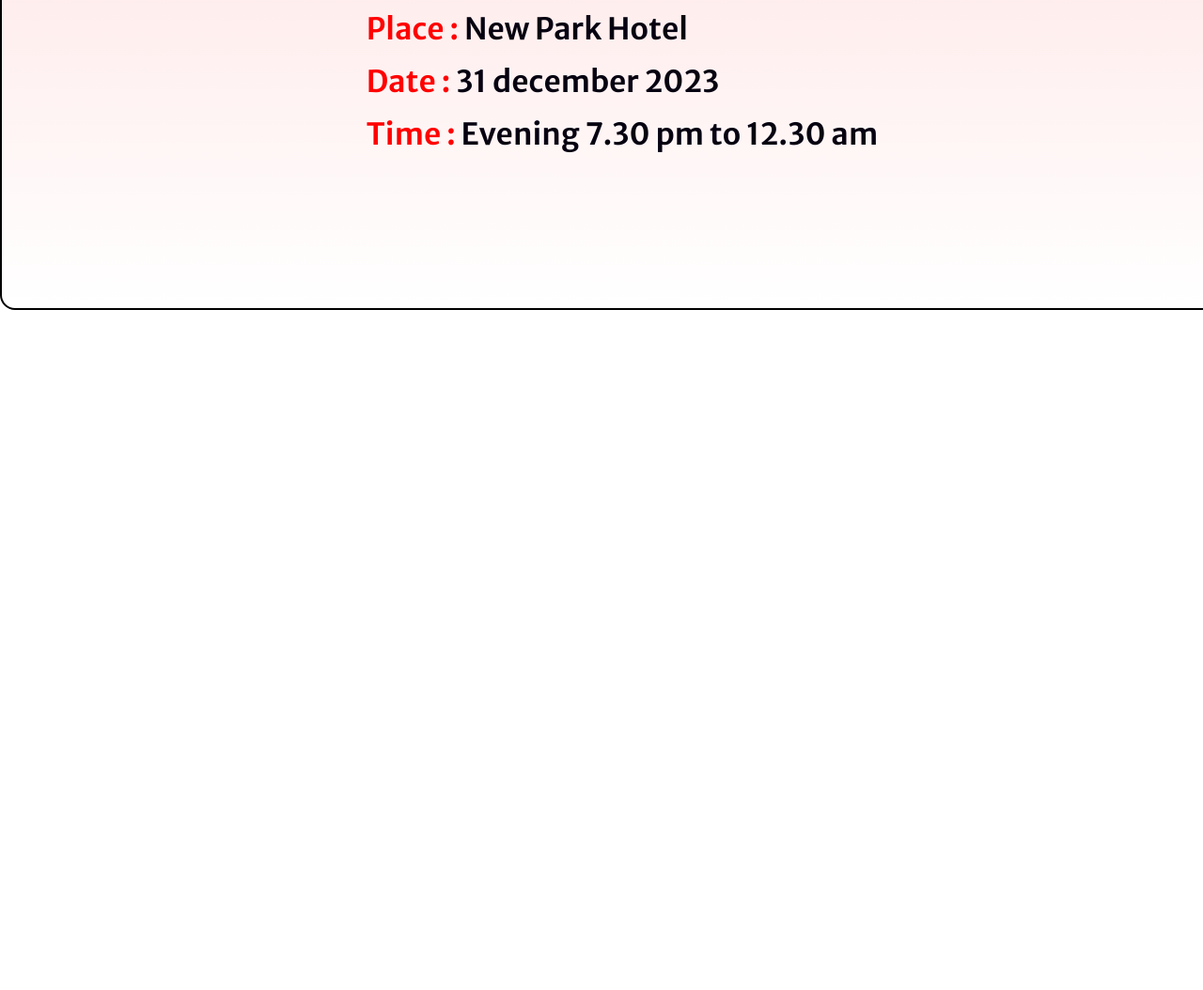
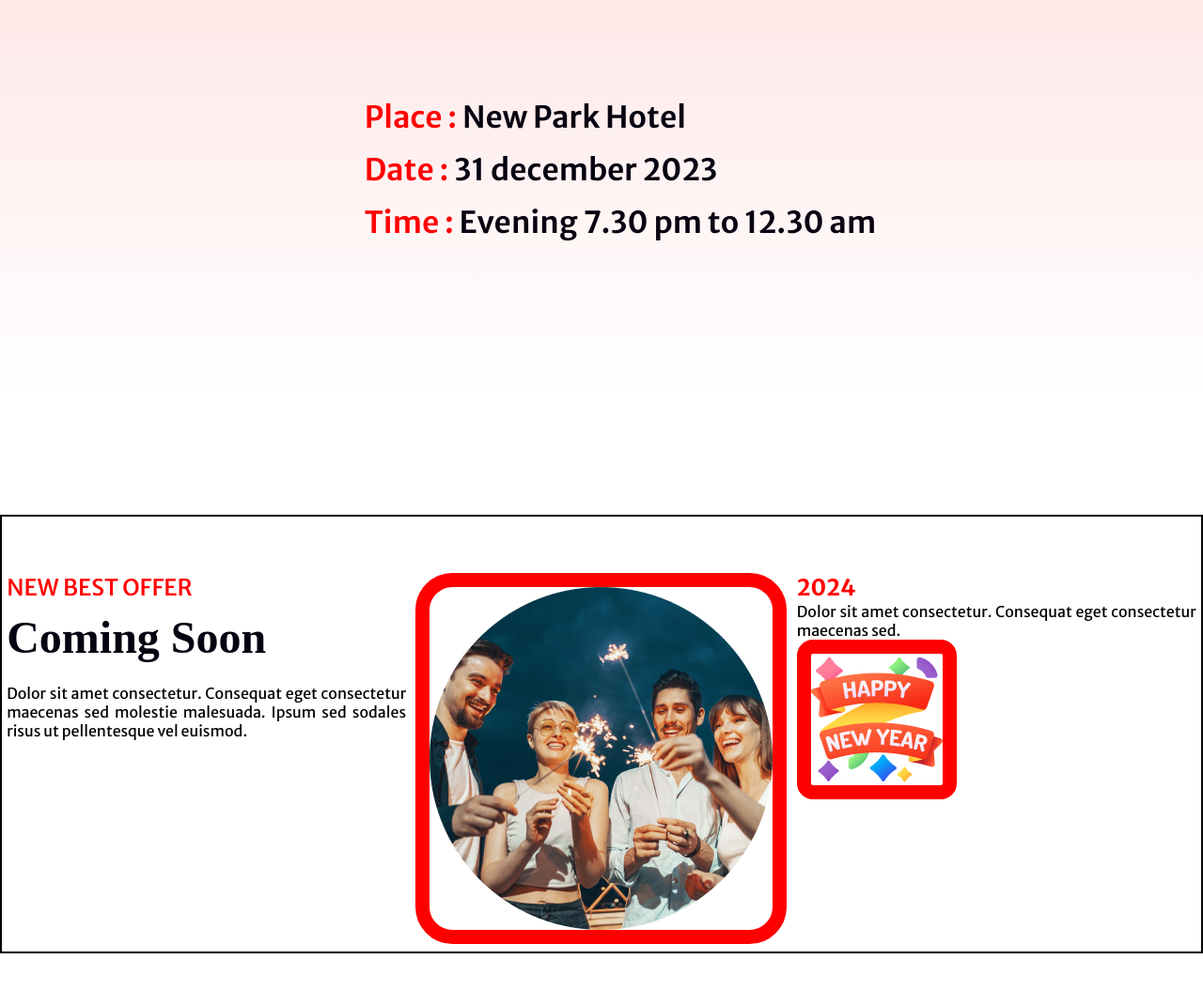
Before and after one commit to kFarzana04/new-year-offer, a plain HTML site: page index.html in a window 1280 px wide. Shown: the part 2422-3476 px from the top of the page at 94% size. Before the commit the page ends 2752 px from the top, so only its background shows below. Drawn offline with Linux system fonts and the light colour scheme.

Commit message:
offer comming soon hslf done

```diff
--- a/index.html
+++ b/index.html
@@ -40,8 +40,24 @@
                 <p class="timedate-text"><label for="name">Place : </label>New Park Hotel</p>
                 <p class="timedate-text"><label for="name">Date : </label>31 december 2023</p>
                 <p class="timedate-text"><label for="name">Time : </label>Evening 7.30 pm to 12.30 am</p>
+            </div>
+        </section>
 
+        <section class="offer-comingsoon-container">
+            <div class="offer-comingsoon-content">
+                <h5>NEW BEST OFFER</h5>
+                <h3>Coming Soon</h3>
+                <p>Dolor sit amet consectetur. Consequat eget consectetur maecenas sed molestie malesuada. Ipsum sed sodales risus ut pellentesque vel euismod. </p>
             </div>
+            <div class="offer-comingsoon-content">
+                <img src="images/Ellipse 1.png" alt="">
+            </div>
+            <div class="offer-comingsoon-content">
+                <h2>2024</h2>
+                <p>Dolor sit amet consectetur. Consequat eget consectetur maecenas sed.</p>
+                <img src="images/Group 96.png" alt="">
+            </div>
+
         </section>
     </main>
     <footer></footer>
--- a/stylesheet/style.css
+++ b/stylesheet/style.css
@@ -157,8 +157,7 @@ line-height: 40px;
 .timedate-section-container{
     width: 1320px;
     height: 482px;
-    border: 2px black solid;
-    margin:  auto;
+    margin: 126px auto;
     display: flex;
     align-items: center;
     justify-content: center;
@@ -177,3 +176,48 @@ line-height: 40px;
     line-height: 56px;
     color: #FF0000;
 }
+
+/* Offer Coming soon Section Style */
+
+.offer-comingsoon-container{
+    max-width: 1320px;
+    height: 463px;
+    margin: 126px auto;
+    border: 2px black solid;
+    display: flex;
+    font-family: Merriweather Sans;
+}
+.offer-comingsoon-content{
+    max-width: 33.3%;
+    text-align: center;
+    margin: 60px auto;
+    text-align: justify;
+
+}
+
+.offer-comingsoon-content h5{
+    color: rgb(255, 0, 0);
+    font-size: 24px;
+    font-weight: 500;
+    padding-bottom: 10px;
+}
+
+.offer-comingsoon-content h3{
+    color: rgb(7, 2, 17);
+    font-family: Merriweather;
+    font-size: 48px;
+    font-weight: 900;
+    padding-bottom: 22px;
+}
+
+
+.offer-comingsoon-content img{
+    box-sizing: border-box;
+    border-radius: 10%;
+    border: 15px solid rgb(255, 0, 0);
+}
+.offer-comingsoon-content h2{
+    font-family: 48px;
+    font-weight: 700;
+    color: #FF0000;
+}
```
